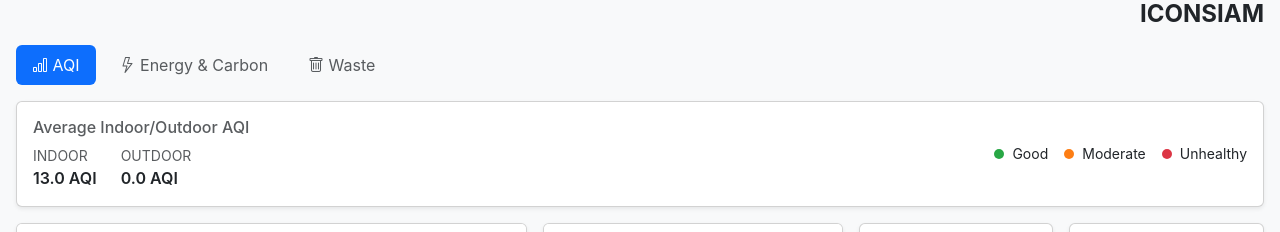
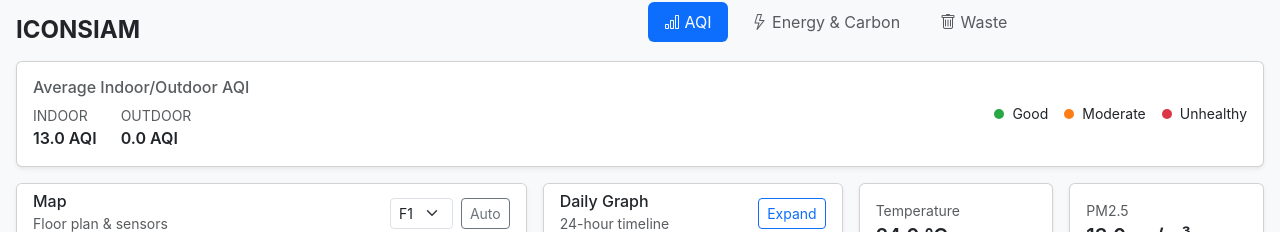
Before and after one commit to Tiradate/Sing-FAL, a Flask app: page / in a window 1280 px wide. Shown: the part 104-336 px from the top of the page. Run offline with Flask 3, Linux system fonts and the light colour scheme; data comes from the database, SQL or seed files in the repository.

Commit message:
Adjust header column layout

```diff
--- a/templates/index.html
+++ b/templates/index.html
@@ -2,10 +2,10 @@
 
 {% block content %}
 <div class="row align-items-center g-3 mb-3">
-  <div class="col-12 col-lg-6 w-100 d-flex justify-content-lg-end mt-2 mt-lg-0">
+  <div class="col-12 col-lg-6">
     <h4 class="fw-bold mb-0">{{ settings.project_name or 'Air Quality Index (IAQ)' }}</h4>
   </div>
-  <div class="col-12 col-lg-6 w-100">
+  <div class="col-12 col-lg-6 mt-2 mt-lg-0">
     <ul class="nav nav-pills gap-2">
       <li class="nav-item">
         <a class="nav-link active" href="#"><i class="bi bi-bar-chart"></i> AQI</a>
```
